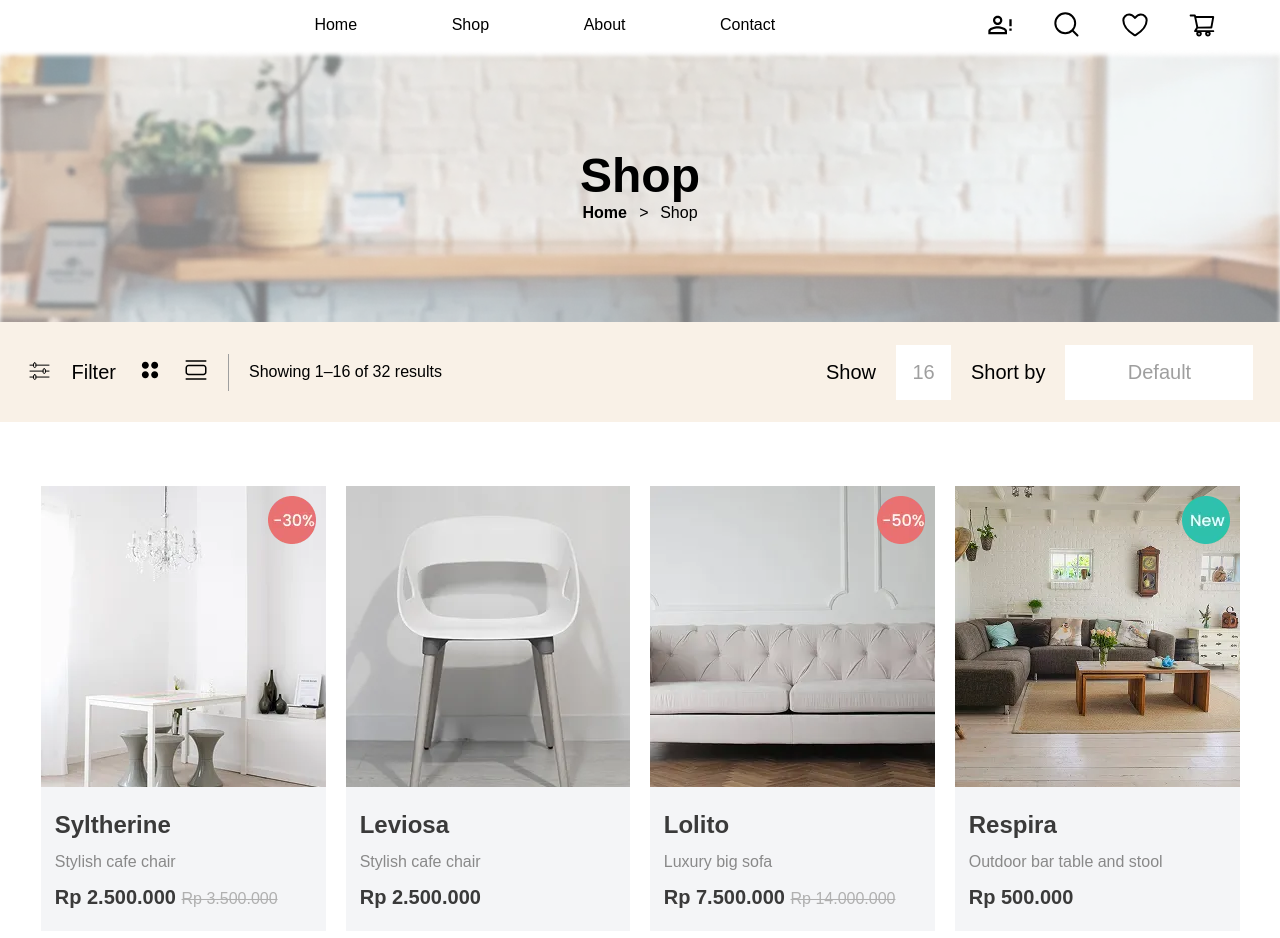
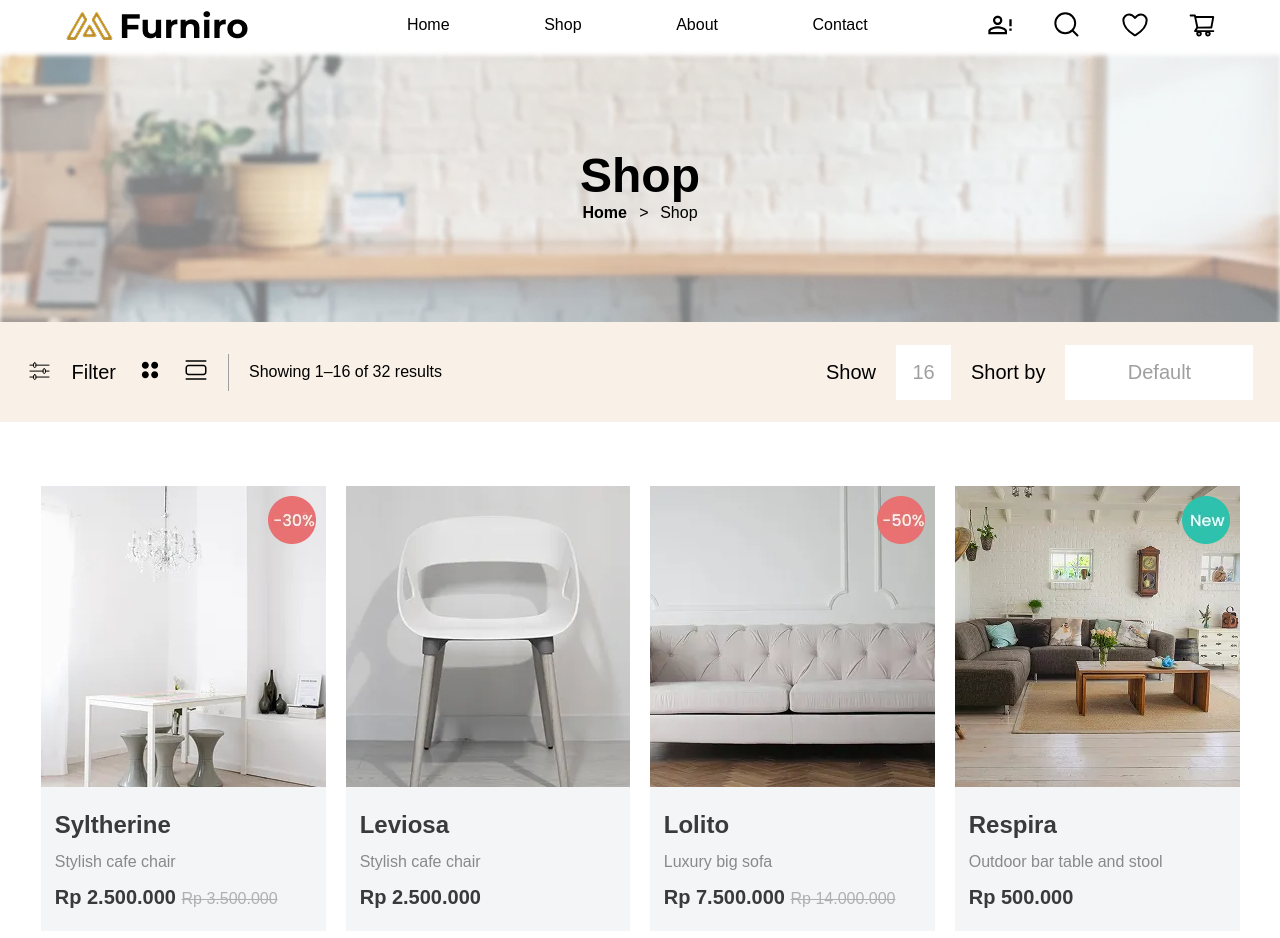
Before and after one commit to everfolder/UP-host, a plain HTML site: page shop.html in a window 1280 px wide. Shown: the top 938 px of the page. Drawn offline with Linux system fonts and the light colour scheme.

Commit message:
Update shop.html

```diff
--- a/shop.html
+++ b/shop.html
@@ -10,7 +10,7 @@
     <div class="container">
 
         <nav class="navigation">
-    <img src="/UP-host/assets/images/logo.png" alt="">
+    <img src="/UP-host/assets/logo.png" alt="">
     <ul class="navigation__menu">
         <li><a href="/UP-host/index.html">Home</a></li>
         <li class="nav__menu-el"><a href="/UP-host/shop.html">Shop</a></li>
```
